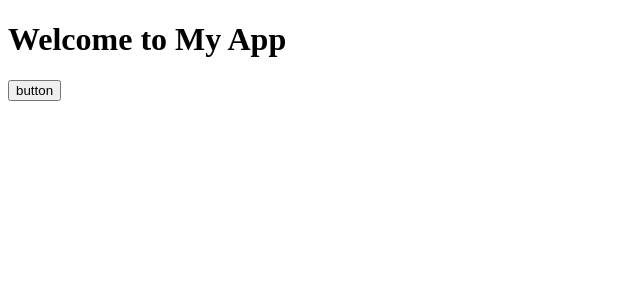
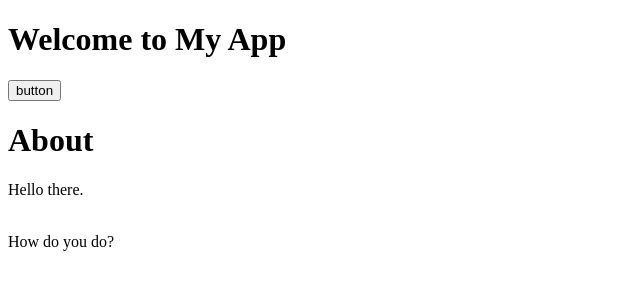
Before and after one commit to NavneetOrion/React-Work, a React (Create React App) app: page / in a window 1280 px wide. Shown: the top 300 px of the page, without its empty margins (0-640 px from the left). Built offline with nearby package versions, Linux system fonts and the light colour scheme.

Commit message:
Writing markup with JSX

```diff
--- /dev/null
+++ b/src/AboutPage.jsx
@@ -0,0 +1,12 @@
+import React from 'react';
+
+function AboutPage(){
+    return(
+        <>
+            <h1>About</h1>
+            <p>Hello there.</p><br/>How do you do?<p/>
+        </>
+    )
+}
+
+export default AboutPage;
--- a/src/index.js
+++ b/src/index.js
@@ -1,12 +1,14 @@
 import React from 'react';
 import ReactDOM from 'react-dom/client';
 import App from './App';
+import AboutPage  from './AboutPage';
 
 
 const root = ReactDOM.createRoot(document.getElementById('root'));
 root.render(
   <>
     <App />
+    <AboutPage/>
   </>
 
 
```
